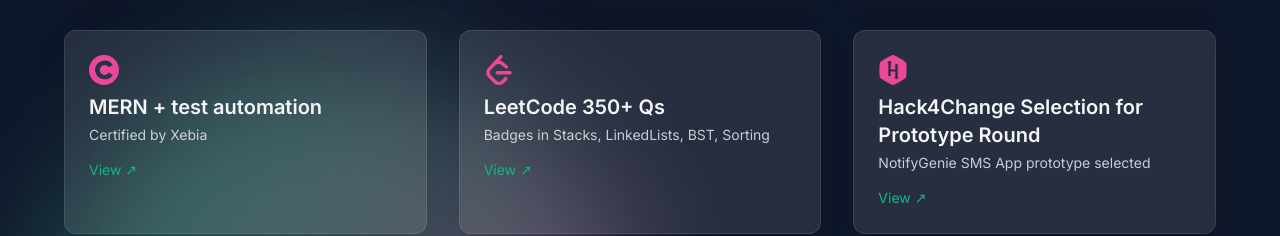
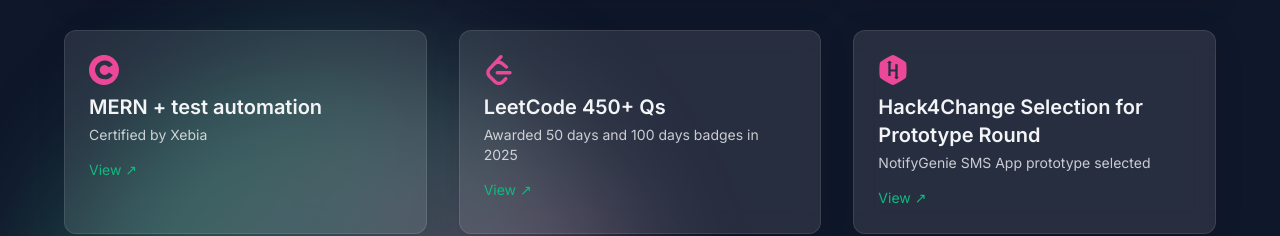
Before and after one commit to bansalrachit19/1ofONe, a React (Vite) app: page / in a window 1280 px wide. Shown: the part 3574-3810 px from the top of the page. Built offline with nearby package versions, Linux system fonts and the light colour scheme.

Commit message:
Update Achievements.jsx

```diff
--- a/src/sections/Achievements.jsx
+++ b/src/sections/Achievements.jsx
@@ -29,8 +29,8 @@
     link: "https://drive.google.com/drive/folders/14XioexRUpz4JHT7a2QeuQXe0qMMq2ODa?usp=sharing",
   },
   {
-    title: "LeetCode 350+ Qs",
-    desc: "Badges in Stacks, LinkedLists, BST, Sorting",
+    title: "LeetCode 450+ Qs",
+    desc: "Awarded 50 days and 100 days badges in 2025 ",
     icon: <SiLeetcode />,
     link: "https://leetcode.com/u/rachit_bansal20/",
   },
```
